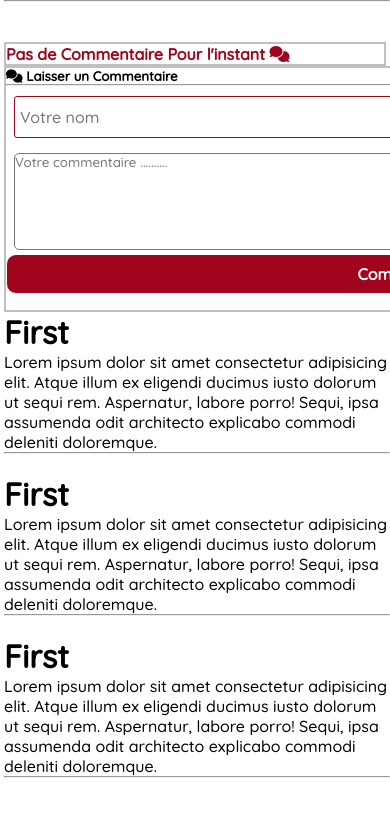
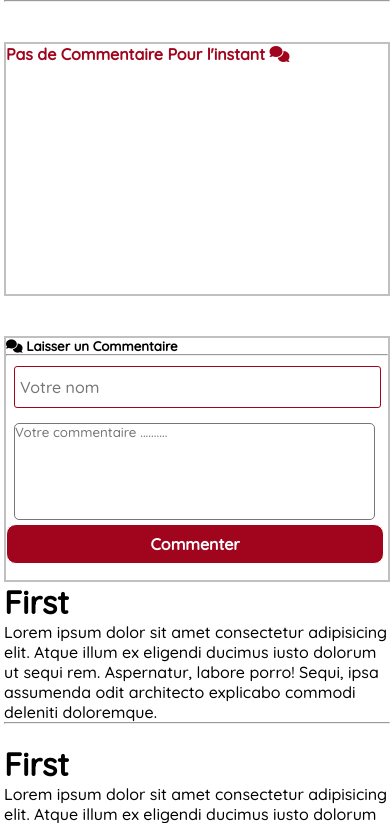
Before and after one commit to Maxdev01/testkikote, a Django app: a page that uses templates/article/details.html in a window 390 px wide; the page is wider, and only the part inside the window is pictured. Shown: the part 570-1393 px from the top of that part. Run offline with Django 3.2, Linux system fonts and the light colour scheme; data comes from the database, SQL or seed files in the repository; both versions use the stored data as it was after the commit.

Commit message:
try to update information company

```diff
--- a/static/articles/dedesign.css
+++ b/static/articles/dedesign.css
@@ -40,6 +40,16 @@
 {
     word-wrap: break-word;
     width: 98%;
+}
+
+.scroll-comment
+{
+    height: 250px;
+    width: 799px;
+    border: 2px solid silver;
+    color: wheat;
+    overflow-y: scroll;
+
 }
 
 .content-commentaire
@@ -93,4 +103,13 @@
         display: block;
         margin-left: 4px;
     }
+
+    .scroll-comment
+    {
+        width: 99%;
+    }
+    .content-commentaire
+    {
+        width: 99%;
+    }
 }
--- a/static/creativecss/style.css
+++ b/static/creativecss/style.css
@@ -143,7 +143,7 @@
 
 .content-comments
 {
-    height: auto;
+    height: 250px;
     width: 960px;
     border: 2px solid silver;
     position: relative;
@@ -160,7 +160,7 @@
     background: #212121;
     box-shadow: 2px 1px 2px 1px #fff;
     margin-bottom: 8px;
-    border-radius: 10px;
+    border-radius: 5px;
 }
 
 .style-coms p
--- a/templates/archives/detailscompany.html
+++ b/templates/archives/detailscompany.html
@@ -1,6 +1,7 @@
 {% extends 'base.html' %}
 {% load social_share %}
 
+<!-- Fichye css ki responsab li -->
 
 {% block content %}
 
--- a/templates/article/details.html
+++ b/templates/article/details.html
@@ -47,13 +47,15 @@
                     <br>
                     <br>
 
-                    <div class="content-comments">
+                    <div class="scroll-comment">
 
                         {% for c in d.replypost.all %}
 
                          <div class="style-coms">
                              <h4>@{{ c.name }}</h4>
                              <p>{{c.body }}</p>
+                             <hr>
+                             <small style="color: white; margin-left: 3px;"> <i class="fa-solid fa-clock"></i> {{ c.date|timesince }}</small>
                          </div>
 
                          <hr>
@@ -64,6 +66,8 @@
                         {% endfor %}
 
                     </div>
+                    <br>
+                    <br>
 
 
 
```
Also changed, not shown: db.sqlite3.
